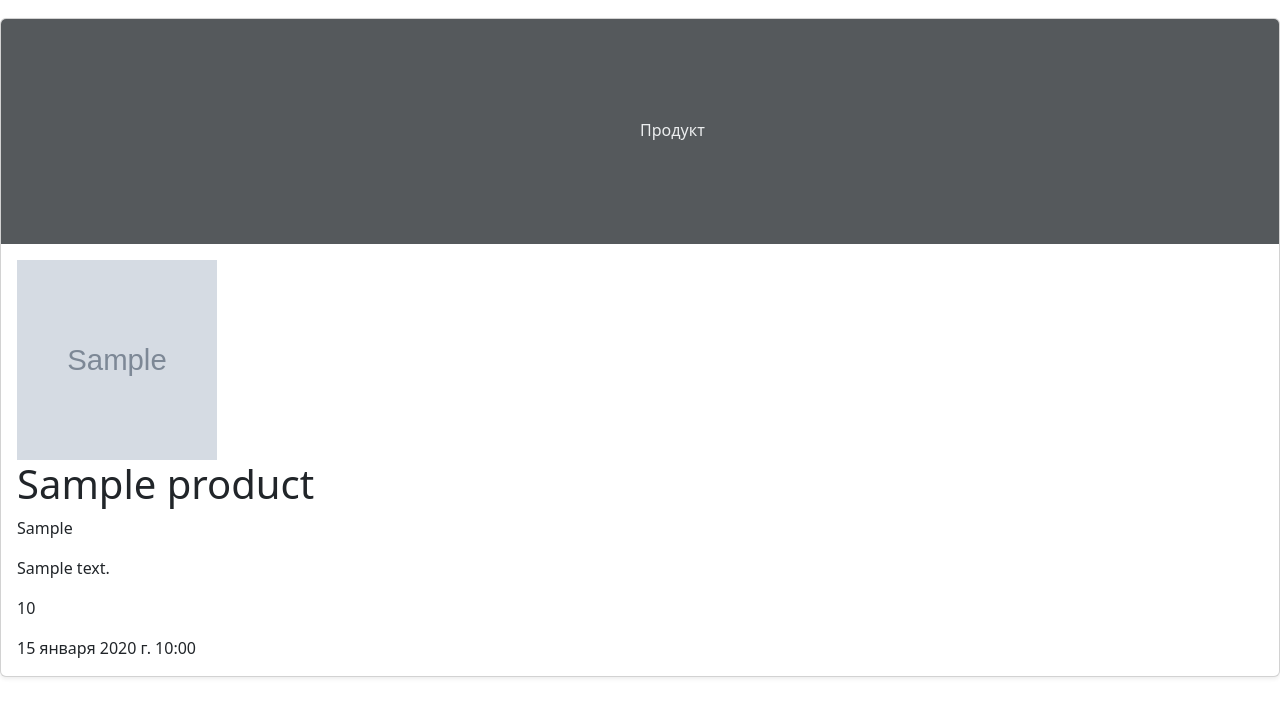
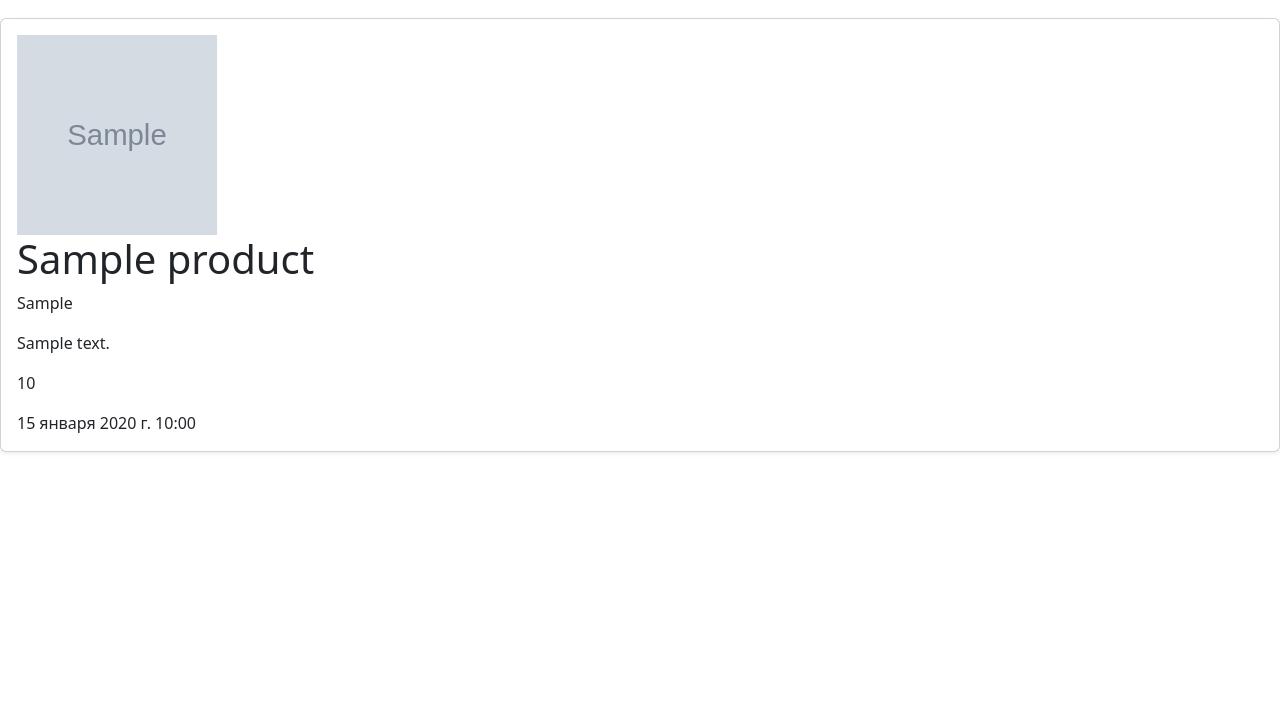
Before and after one commit to Eisienhame/19.2, a Django app: template catalog/templates/catalog/product_card.html in a window 1280 px wide. Shown: the part 56-773 px from the top of the page. Run offline with Django 4.2, Linux system fonts and the light colour scheme; the template is opened without the code that fills it: values that come from a table or form of the project are taken from there, others are empty; tables that the repository leaves empty hold one stand-in row (values such as "Sample post"); grey boxes marked "Sample" are stand-in pictures; some libraries are stand-ins or nearby versions.

Commit message:
mediapath3

```diff
--- a/catalog/templates/catalog/includes/inc_product_card.html
+++ b/catalog/templates/catalog/includes/inc_product_card.html
@@ -1,13 +1,5 @@
 {% load mediapath %}
 <div class="card shadow-sm">
-    <svg class="bd-placeholder-img card-img-top" width="225" height="225" xmlns="http://www.w3.org/2000/svg" role="img"
-         aria-label="Placeholder: Продукт" preserveAspectRatio="xMidYMid slice" focusable="false">
-        <title>
-        Placeholder</title>
-        <rect width="100%" height="100%" fill="#55595c"/>
-        <text x="50%" y="50%" fill="#eceeef" dy=".3em">Продукт</text>
-    </svg>
-
     <div class="card-body">
         <img src="{% mediapath object.preview_image %}" alt="Картинка"  width="200" height="200"/>
         <h1>{{ object.name }}</h1>
```
